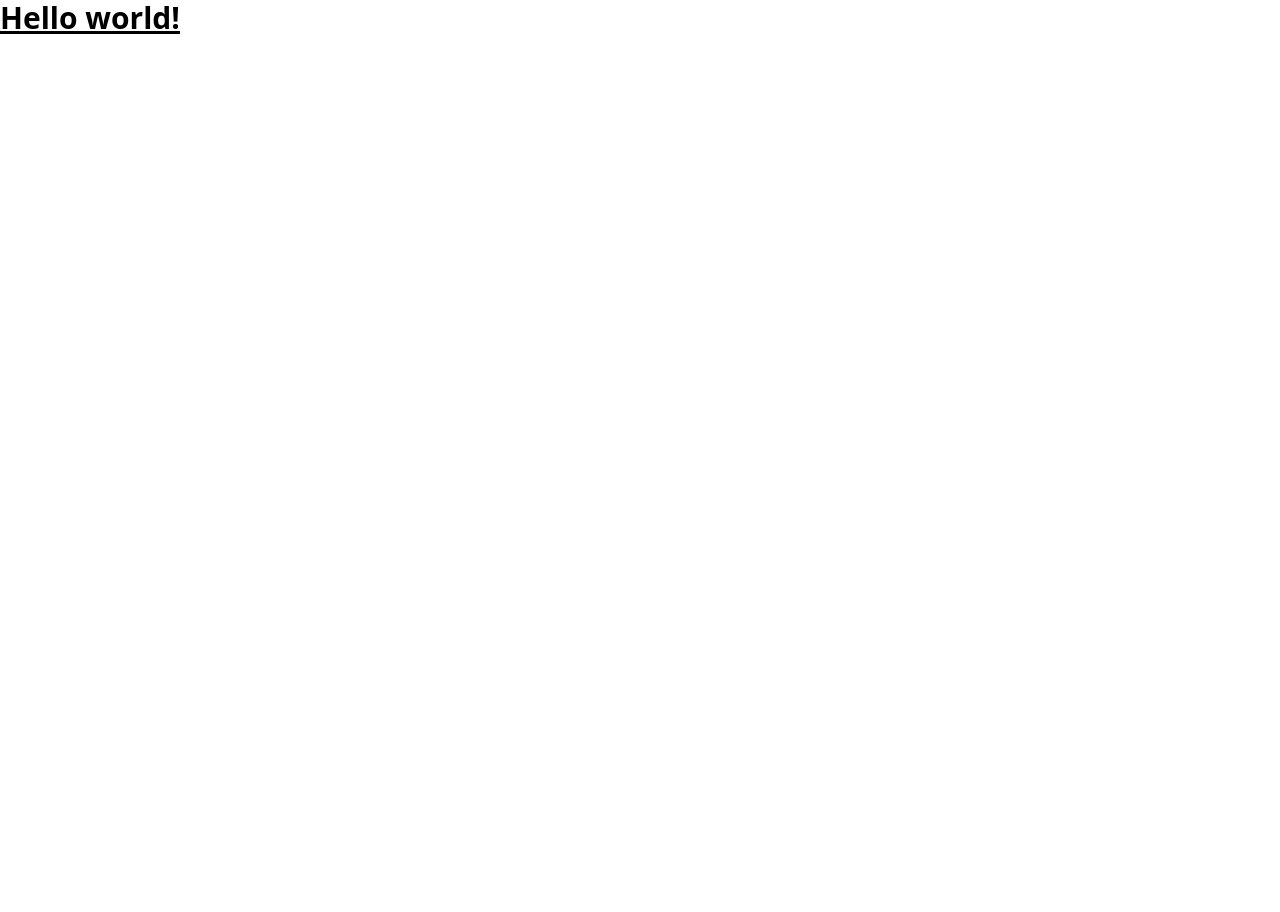
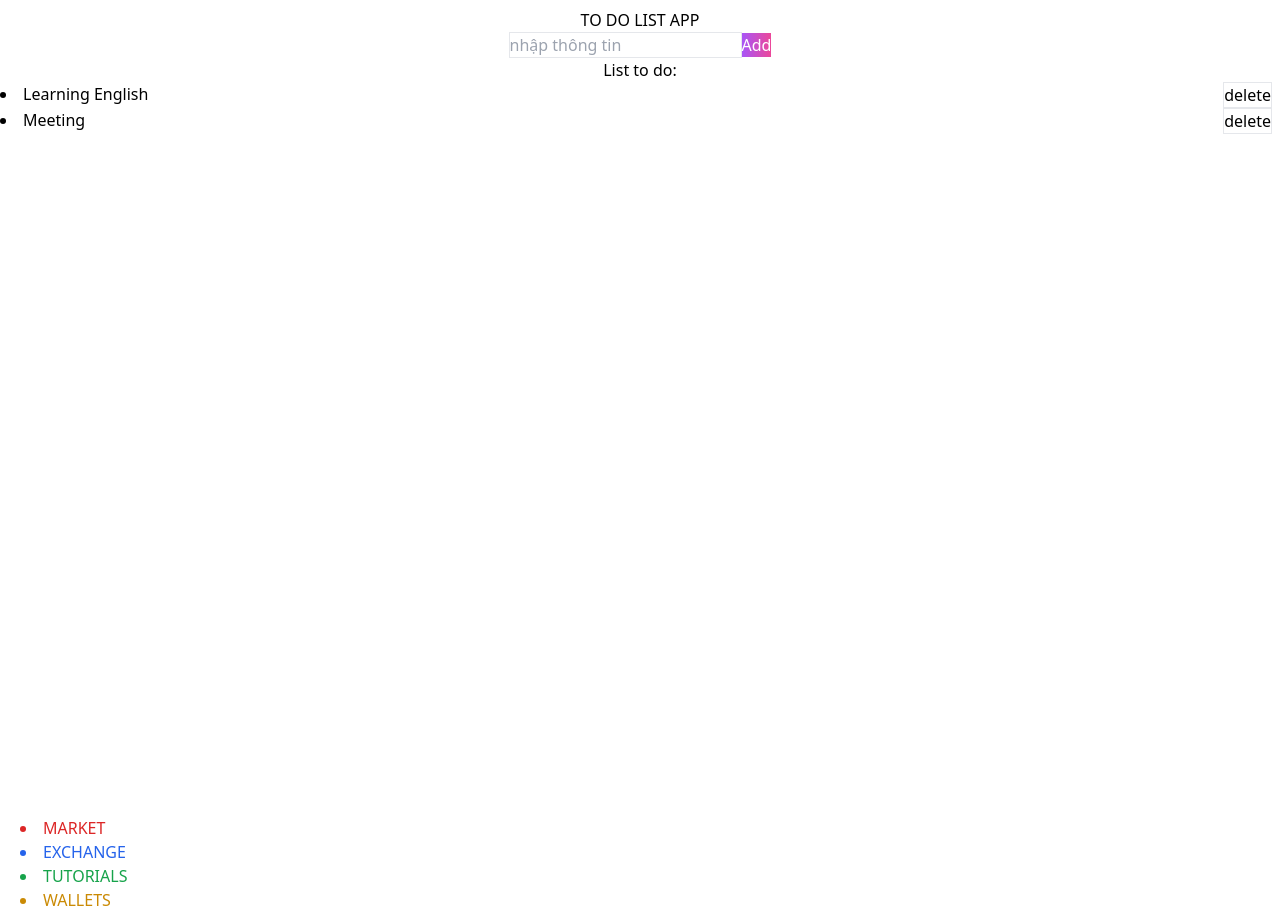
Before and after one commit to huuloc2026/ToDoListReact, a React (Vite) app: page / in a window 1280 px wide. Before the commit the page ends 800 px from the top, so only its background shows below. Built offline with nearby package versions, Linux system fonts and the light colour scheme.

Commit message:
update today

```diff
--- a/src/App.jsx
+++ b/src/App.jsx
@@ -1,7 +1,14 @@
 import React from "react";
+import TodoList from "./components/TodoList";
+import UserList from "./components/Test/UserList";
 
 const App = () => {
-  return <h1 className="text-3xl font-bold underline">Hello world!</h1>;
+  return (
+    <div className="container">
+      <TodoList></TodoList>
+      <UserList />
+    </div>
+  );
 };
 
 export default App;
--- /dev/null
+++ b/src/components/Test/UserCard.jsx
@@ -0,0 +1,14 @@
+import React from "react";
+
+const UserCard = (props) => {
+  const { name, age, email } = props;
+  return (
+    <div className="border p-4 m-2">
+      <h2>{name}</h2>
+      <p>Age: {age}</p>
+      <p>Email: {email}</p>
+    </div>
+  );
+};
+
+export default UserCard;
--- /dev/null
+++ b/src/components/Test/UserList.jsx
@@ -0,0 +1,28 @@
+import React from "react";
+
+const UserList = () => {
+  const navbarItems = [
+    { title: "Market", classProps: "text-red-600" },
+    { title: "Exchange", classProps: "text-blue-600" },
+    { title: "Tutorials", classProps: "text-green-600" },
+    { title: "Wallets", classProps: "text-yellow-600" },
+  ];
+  const NavbarItem = ({ title, classProps }) => {
+    return (
+      <li className={`mx-5 uppercase cursor-pointer ${classProps}`}>{title}</li>
+    );
+  };
+  return (
+    <div>
+      {navbarItems.map((item, index) => (
+        <NavbarItem
+          key={item + index}
+          title={item.title}
+          classProps={item.classProps}
+        />
+      ))}
+    </div>
+  );
+};
+
+export default UserList;
--- /dev/null
+++ b/src/components/ToDoData.jsx
@@ -0,0 +1,20 @@
+const ToDoData = (props) => {
+  /// props la object
+  const { todoList } = props;
+  // console.log(todoList);
+
+  return (
+    <div className="">
+      {todoList.map((Item) => {
+        return (
+          <div key={Item.id} className="flex justify-between">
+            <li>{Item.job}</li>
+            <button className="border mx-2"> delete</button>
+          </div>
+        );
+      })}
+    </div>
+  );
+};
+
+export default ToDoData;
--- /dev/null
+++ b/src/components/TodoList.jsx
@@ -0,0 +1,58 @@
+import React, { useState } from "react";
+import ToDoData from "./ToDoData";
+
+const TodoList = () => {
+  const exampleData = [
+    { id: 1, job: "Learning English" },
+    { id: 2, job: "Meeting" },
+  ];
+
+  const [todoList, setToDoList] = useState(exampleData);
+  const [listInput, setListInput] = useState({ id: null, job: "" });
+
+  const randomId = (min, max) => {
+    return Math.floor(Math.random() * (max - min + 1)) + min;
+  };
+
+  const addToDo = (name) => {
+    const newTodo = { id: randomId(1, 1000000), job: name };
+    setListInput(newTodo); // Cập nhật listInput với đối tượng newTodo
+  };
+
+  const handleChange = (event) => {
+    const inputValue = event.target.value;
+    addToDo(inputValue); // Gọi hàm addToDo với giá trị mới từ input
+  };
+
+  // Hàm thêm công việc mới vào danh sách
+  const handleClick = () => {
+    setToDoList([...todoList, listInput]);
+    setListInput({ id: null, job: "" }); // Reset lại input sau khi thêm
+  };
+
+  return (
+    <div className="justify-center items-center min-h-screen my-2">
+      <div className="uppercase text-center">To Do List App</div>
+      <div className="flex justify-center items-center">
+        <input
+          type="text"
+          value={listInput.job}
+          className="border"
+          placeholder="nhập thông tin"
+          onChange={handleChange}
+        />
+        <button
+          onClick={handleClick}
+          className="text-white bg-gradient-to-r from-purple-500 to-pink-500 "
+        >
+          Add
+        </button>
+      </div>
+      <div className="justify-center text-center">List to do:</div>
+
+      <ToDoData todoList={todoList} />
+    </div>
+  );
+};
+
+export default TodoList;
--- /dev/null
+++ b/src/pages/Login.jsx
@@ -0,0 +1,5 @@
+import React from "react";
+
+export const Login = () => {
+  return <div>Login</div>;
+};
--- /dev/null
+++ b/src/pages/Products.jsx
@@ -0,0 +1,5 @@
+import React from "react";
+
+export const Products = () => {
+  return <div>Products</div>;
+};
--- /dev/null
+++ b/src/pages/Register.jsx
@@ -0,0 +1,5 @@
+import React from "react";
+
+export const Register = () => {
+  return <div>Register</div>;
+};
--- /dev/null
+++ b/src/pages/User.jsx
@@ -0,0 +1,5 @@
+import React from "react";
+
+export const User = () => {
+  return <div>User</div>;
+};
```
Also changed, not shown: src/main.jsx (+7 -7 lines), src/components/ToDoNew.jsx (added), 1 other file (tests, documents, lock files or other folders).
